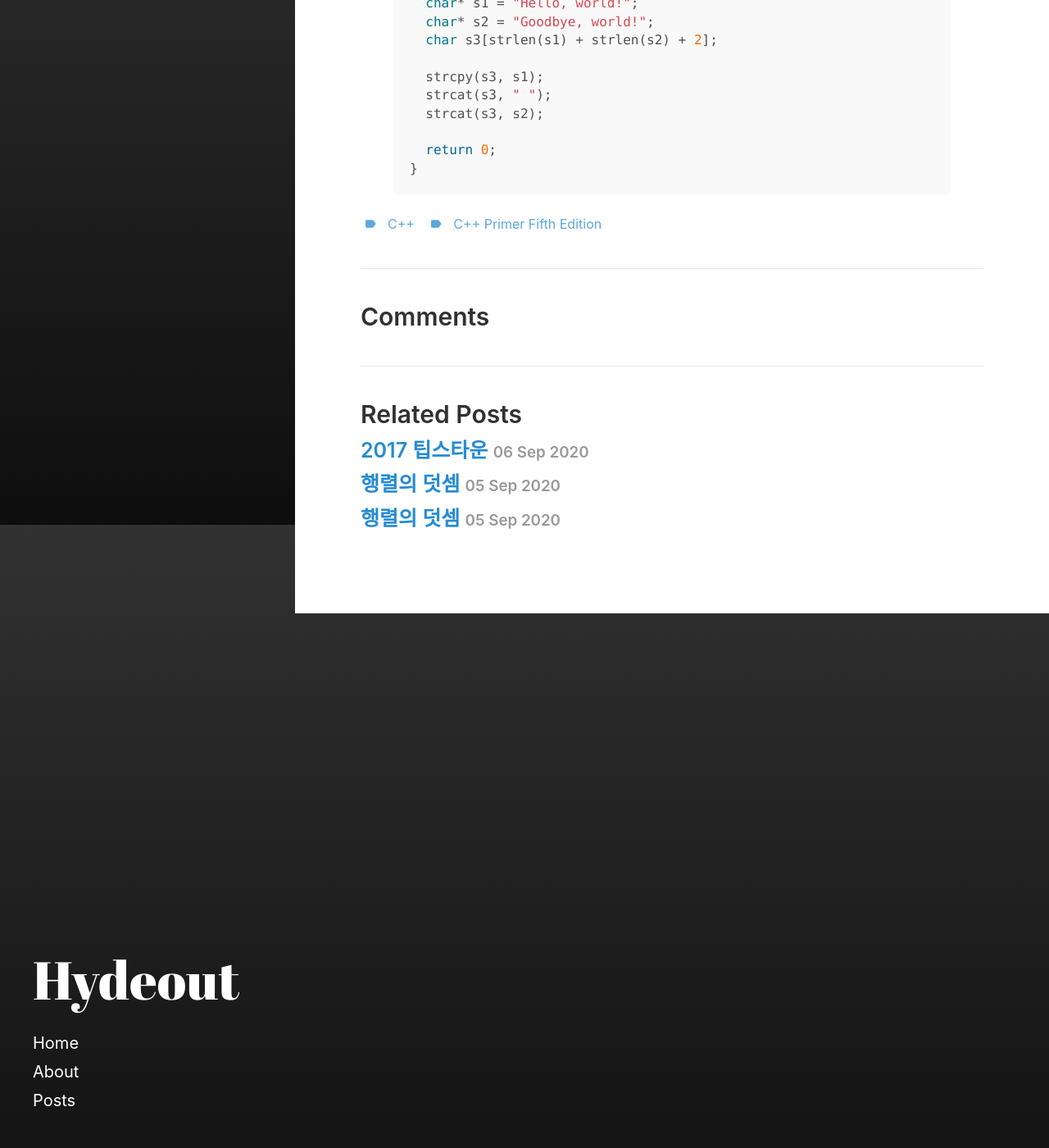
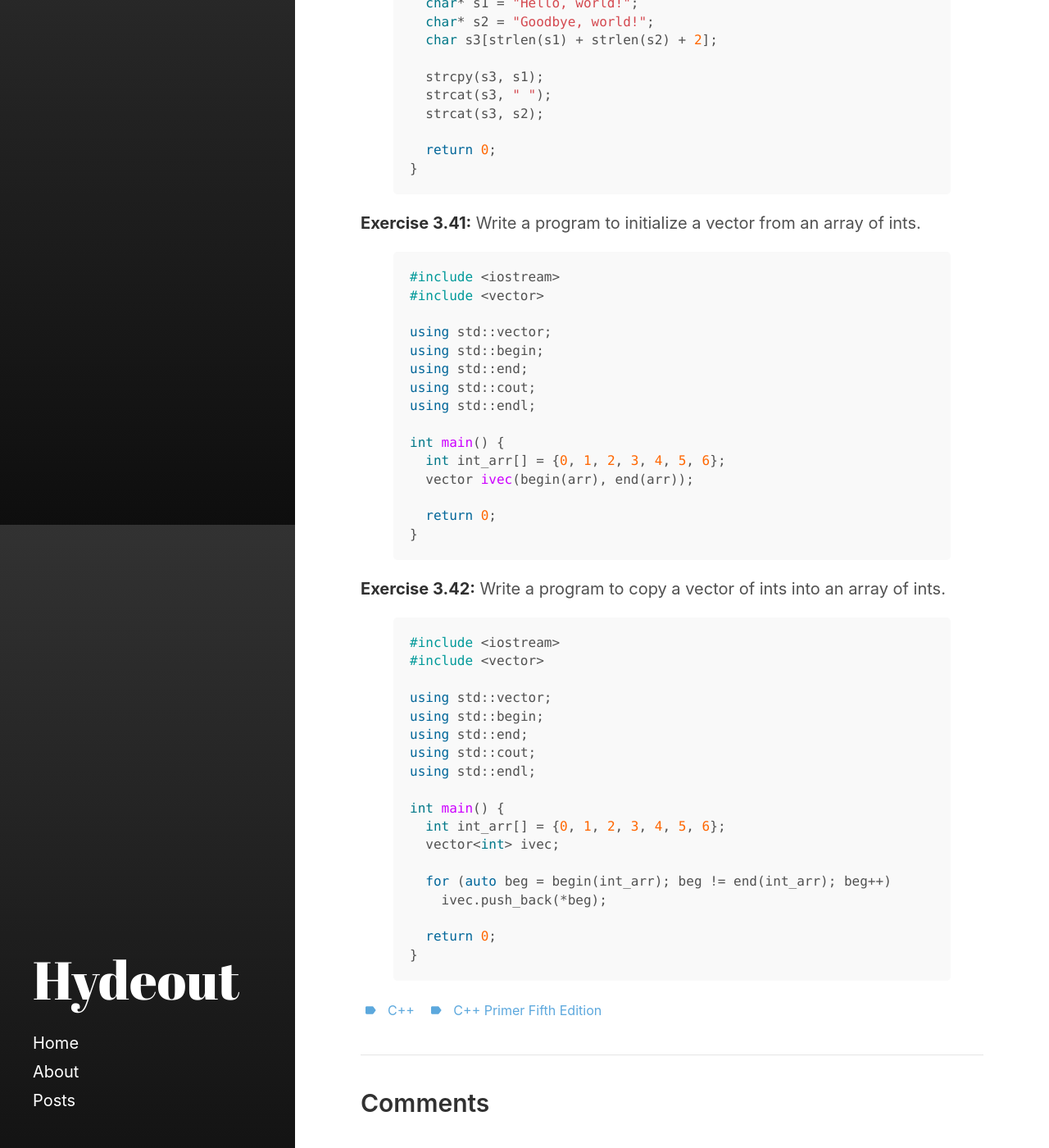
Before and after one commit to C13H12N4O2/C13H12N4O2.github.io, a Jekyll site: the page built from _posts/2020-08-29-16-33-Chapter-3.md, in a window 1280 px wide and 1400 px high, scrolled down 28160 px. Shown: the whole window at 82% size. Built offline with Jekyll 4.4.1, drawn with Linux system fonts in a browser that asks for light colours.

Commit message:
Update 2020-08-29-16-33-Chapter-3.md

```diff
--- a/_posts/2020-08-29-16-33-Chapter-3.md
+++ b/_posts/2020-08-29-16-33-Chapter-3.md
@@ -1246,3 +1246,47 @@ int main() {
   return 0;
 }
 {% endhighlight %}
+
+
+<strong>Exercise 3.41:</strong> Write a program to initialize a vector from an array of ints.
+
+{% highlight cpp %}
+#include <iostream>
+#include <vector>
+
+using std::vector;
+using std::begin;
+using std::end;
+using std::cout;
+using std::endl;
+
+int main() {
+  int int_arr[] = {0, 1, 2, 3, 4, 5, 6};
+  vector ivec(begin(arr), end(arr));
+
+  return 0;
+}
+{% endhighlight %}
+
+
+<strong>Exercise 3.42:</strong> Write a program to copy a vector of ints into an array of ints.
+{% highlight cpp %}
+#include <iostream>
+#include <vector>
+
+using std::vector;
+using std::begin;
+using std::end;
+using std::cout;
+using std::endl;
+
+int main() {
+  int int_arr[] = {0, 1, 2, 3, 4, 5, 6};
+  vector<int> ivec;
+
+  for (auto beg = begin(int_arr); beg != end(int_arr); beg++)
+    ivec.push_back(*beg);
+
+  return 0;
+}
+{% endhighlight %}
```
Also changed, not shown: other parts of _posts/2020-08-29-16-33-Chapter-3.md (+1 -1 lines).
